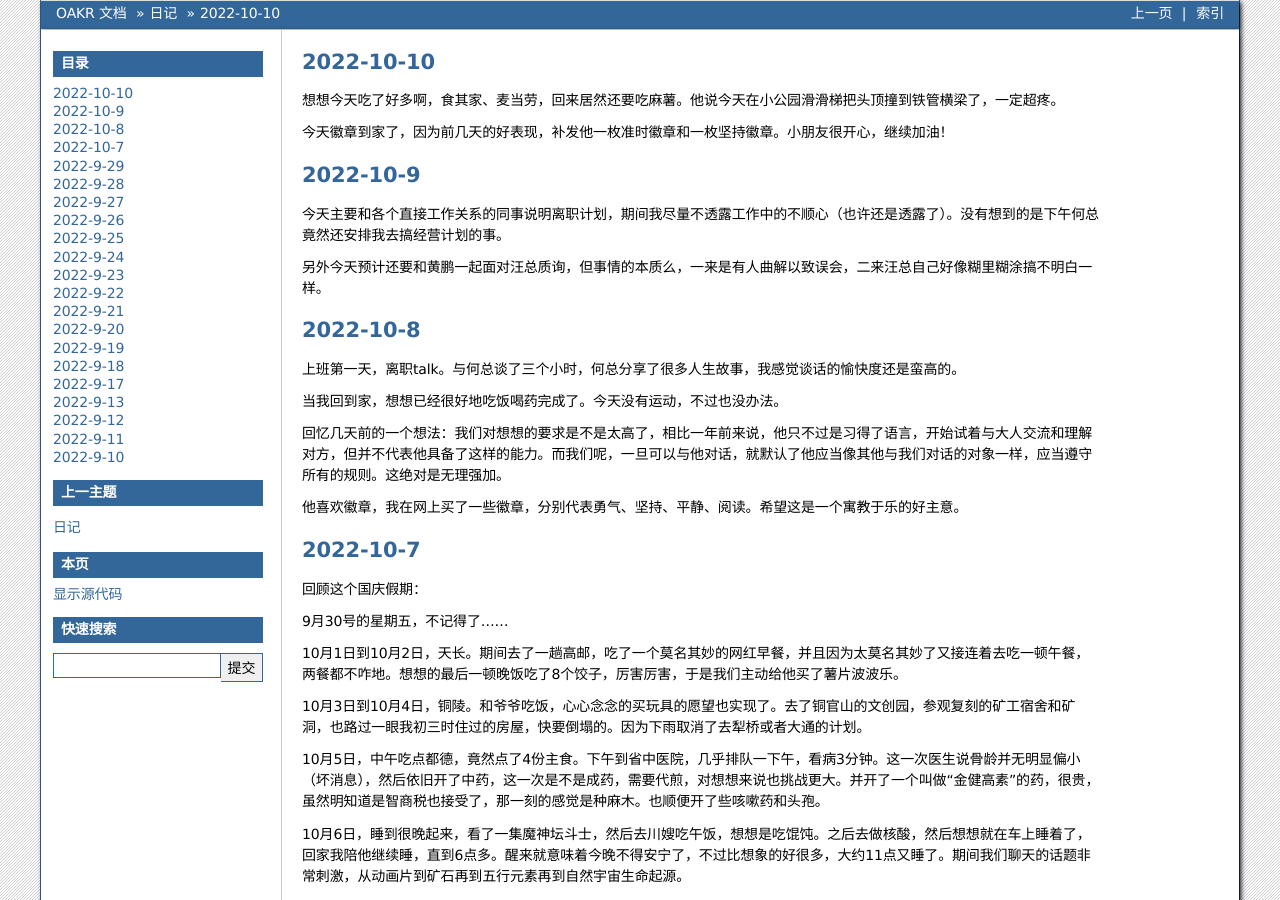
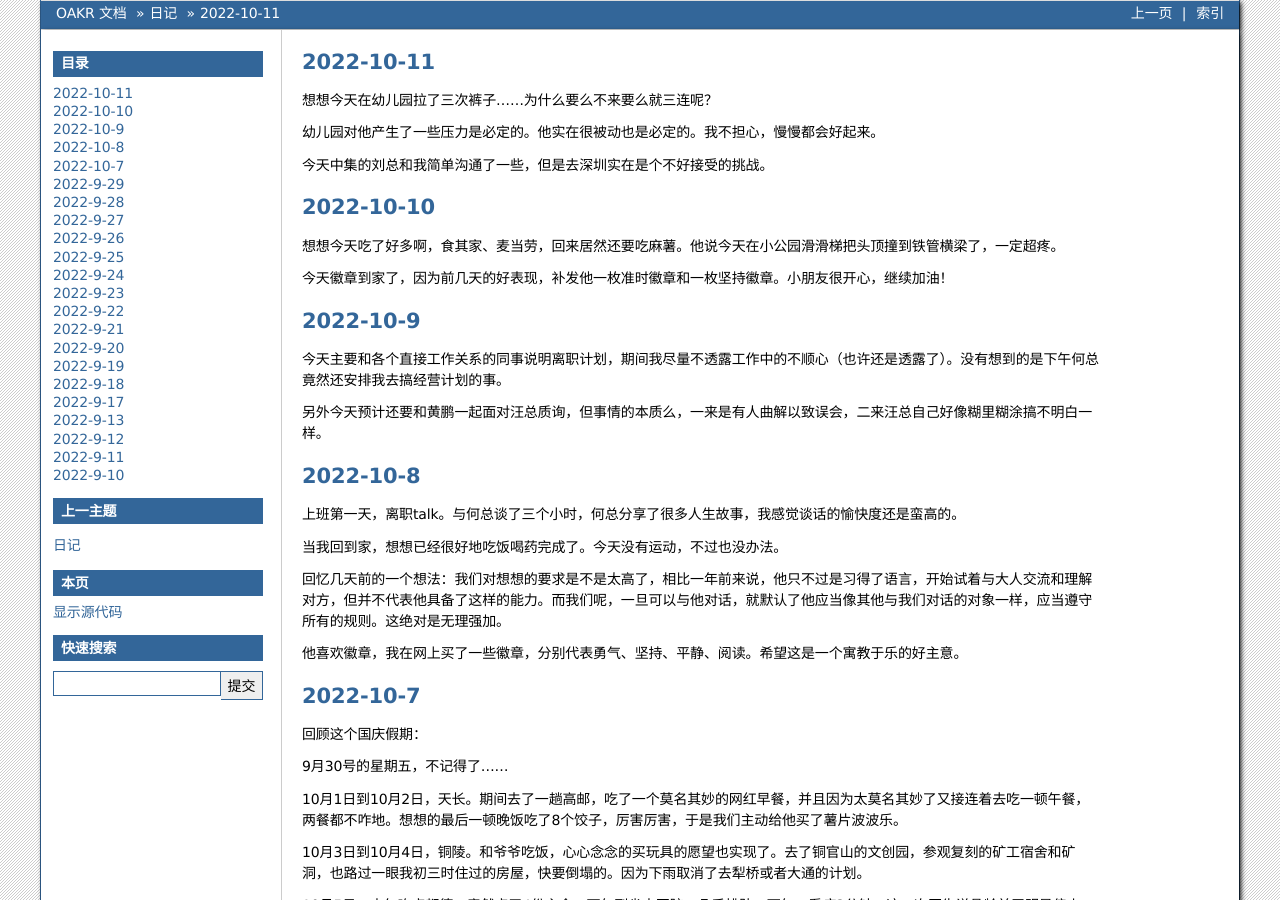
Before and after one commit to cruiurc/cruiurc.github.io, a Sphinx documentation site: the page built from source/diary/diary.rst, in a window 1280 px wide and 900 px high. Built offline with Sphinx 7.4.7, drawn with Linux system fonts in a browser that asks for light colours.

```diff
--- a/source/diary/diary.rst
+++ b/source/diary/diary.rst
@@ -1,3 +1,12 @@
+2022-10-11
+-----------
+想想今天在幼儿园拉了三次裤子……为什么要么不来要么就三连呢？
+
+幼儿园对他产生了一些压力是必定的。他实在很被动也是必定的。我不担心，慢慢都会好起来。
+
+今天中集的刘总和我简单沟通了一些，但是去深圳实在是个不好接受的挑战。
+
+
 2022-10-10
 -----------
 想想今天吃了好多啊，食其家、麦当劳，回来居然还要吃麻薯。他说今天在小公园滑滑梯把头顶撞到铁管横梁了，一定超疼。
```
Also changed, not shown: source/miscellaneous/dream.rst (added, +18 -0 lines).
